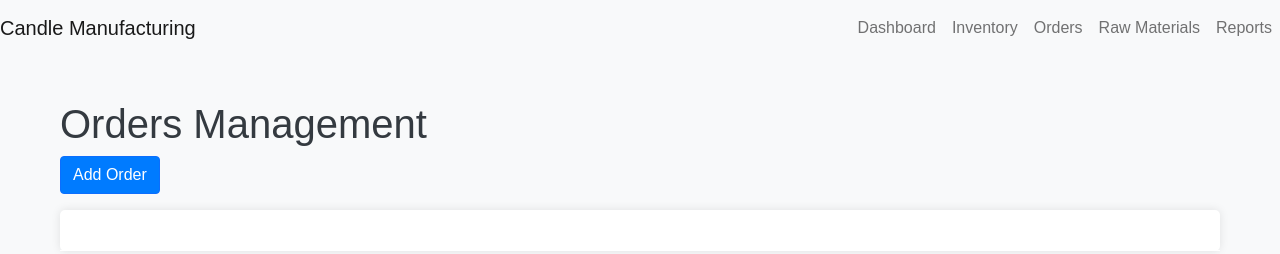
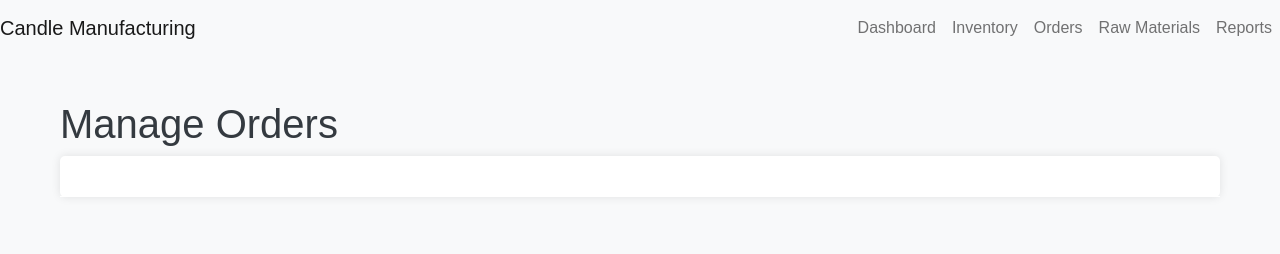
Before and after one commit to mahmoudarts/candle3, a website: page orders.html in a window 1280 px wide. Drawn offline with nearby package versions, Linux system fonts and the light colour scheme; files that its build step writes are made by us from their sources; files whose address does not match are found by name.

Commit message:
Update orders.html

```diff
--- a/orders.html
+++ b/orders.html
@@ -3,7 +3,7 @@
 <head>
     <meta charset="UTF-8">
     <meta name="viewport" content="width=device-width, initial-scale=1.0">
-    <title>Orders Management</title>
+    <title>Orders - Candle Manufacturing</title>
     <link href="https://cdn.jsdelivr.net/npm/bootstrap@5.1.0/dist/css/bootstrap.min.css" rel="stylesheet">
     <link rel="stylesheet" href="assets/css/style.css">
 </head>
@@ -22,21 +22,19 @@
     </nav>
 
     <div class="container mt-4">
-        <h1>Orders Management</h1>
-        <button class="btn btn-primary mb-3" id="add-order-btn">Add Order</button>
+        <h1>Manage Orders</h1>
         <table class="table table-striped" id="orders-table">
             <thead>
                 <tr>
                     <th>Client Name</th>
                     <th>Email</th>
-                    <th>Phone</th>
                     <th>Items</th>
                     <th>Total Price</th>
                     <th>Actions</th>
                 </tr>
             </thead>
             <tbody>
-                <!-- Orders will be dynamically added here -->
+                <!-- Order rows will go here -->
             </tbody>
         </table>
     </div>
```
